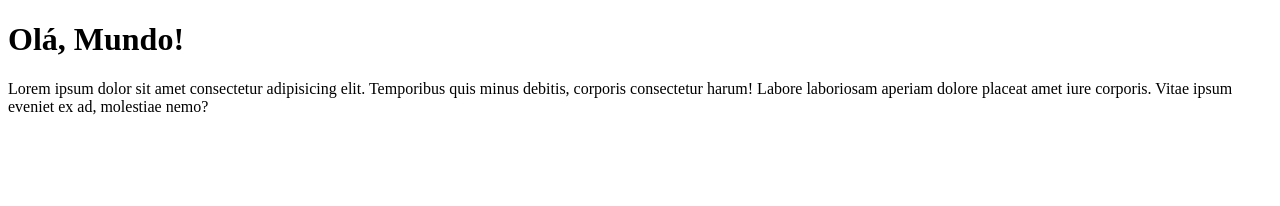
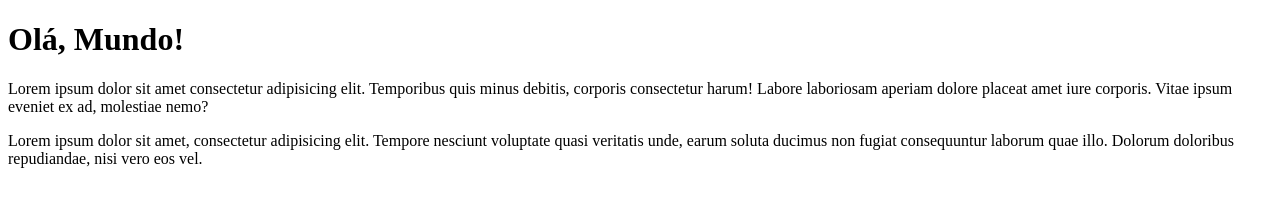
Before and after one commit to Lohuama/Ola-Mundo, a plain HTML site: page site-exemplo/index.html in a window 1280 px wide. Drawn offline with Linux system fonts and the light colour scheme.

Commit message:
Adicionei um parágrafo

```diff
--- a/site-exemplo/index.html
+++ b/site-exemplo/index.html
@@ -9,5 +9,6 @@
 <body>
     <h1>Olá, Mundo!</h1>
     <p>Lorem ipsum dolor sit amet consectetur adipisicing elit. Temporibus quis minus debitis, corporis consectetur harum! Labore laboriosam aperiam dolore placeat amet iure corporis. Vitae ipsum eveniet ex ad, molestiae nemo?</p>
+    <p>Lorem ipsum dolor sit amet, consectetur adipisicing elit. Tempore nesciunt voluptate quasi veritatis unde, earum soluta ducimus non fugiat consequuntur laborum quae illo. Dolorum doloribus repudiandae, nisi vero eos vel.</p>
     </body>
 </html>
```
